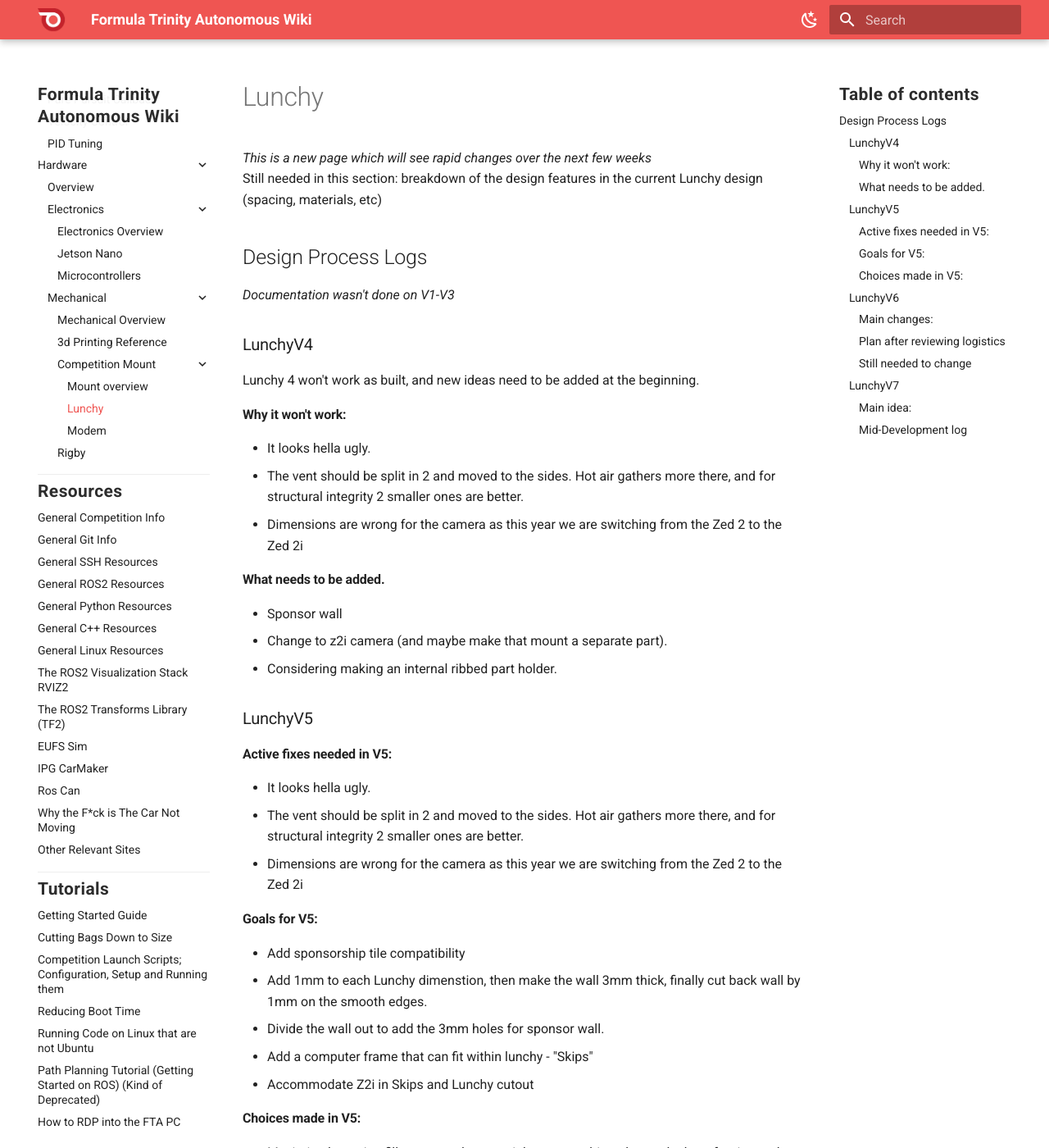
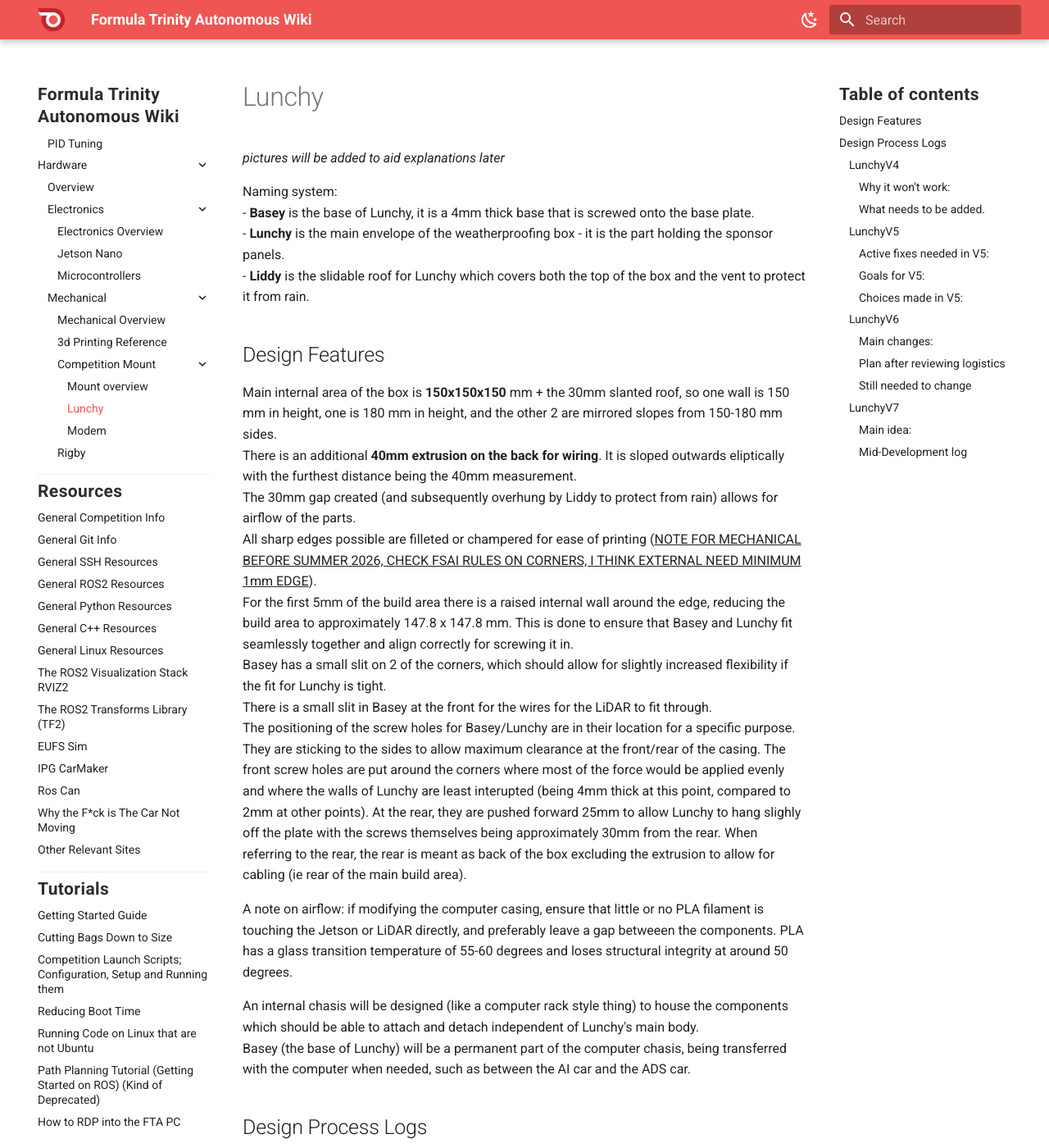
Before and after one commit to FT-Autonomous/ft_docs_2.0, an MkDocs documentation site: the page built from docs/departments/hardware/mechanical/mount/lunchy.md, in a window 1280 px wide and 1400 px high. Shown: the whole window at 82% size. Built offline with MkDocs 1.6.1 and Material for MkDocs 9.7.7, drawn with Linux system fonts in a browser that asks for light colours.

Commit message:
Hardware updates

```diff
--- a/docs/departments/hardware/mechanical/mount/lunchy.md
+++ b/docs/departments/hardware/mechanical/mount/lunchy.md
@@ -1,6 +1,26 @@
 # Lunchy
-*This is a new page which will see rapid changes over the next few weeks*
-Still needed in this section: breakdown of the design features in the current Lunchy design (spacing, materials, etc)
+*pictures will be added to aid explanations later*
+
+Naming system:
+- **Basey** is the base of Lunchy, it is a 4mm thick base that is screwed onto the base plate.
+- **Lunchy** is the main envelope of the weatherproofing box - it is the part holding the sponsor panels.
+- **Liddy** is the slidable roof for Lunchy which covers both the top of the box and the vent to protect it from rain.
+
+## Design Features
+Main internal area of the box is **150x150x150** mm + the 30mm slanted roof, so one wall is 150 mm in height, one is 180 mm in height, and the other 2 are mirrored slopes from 150-180 mm sides.
+There is an additional **40mm extrusion on the back for wiring**. It is sloped outwards eliptically with the furthest distance being the 40mm measurement.
+The 30mm gap created (and subsequently overhung by Liddy to protect from rain) allows for airflow of the parts.
+All sharp edges possible are filleted or champered for ease of printing (<u>NOTE FOR MECHANICAL BEFORE SUMMER 2026, CHECK FSAI RULES ON CORNERS, I THINK EXTERNAL NEED MINIMUM 1mm EDGE</u>).
+For the first 5mm of the build area there is a raised internal wall around the edge, reducing the build area to approximately 147.8 x 147.8 mm. This is done to ensure that Basey and Lunchy fit seamlessly together and align correctly for screwing it in.
+Basey has a small slit on 2 of the corners, which should allow for slightly increased flexibility if the fit for Lunchy is tight.
+There is a small slit in Basey at the front for the wires for the LiDAR to fit through.
+The positioning of the screw holes for Basey/Lunchy are in their location for a specific purpose. They are sticking to the sides to allow maximum clearance at the front/rear of the casing. The front screw holes are put around the corners where most of the force would be applied evenly and where the walls of Lunchy are least interupted (being 4mm thick at this point, compared to 2mm at other points). At the rear, they are pushed forward 25mm to allow Lunchy to hang slighly off the plate with the screws themselves being approximately 30mm from the rear. When referring to the rear, the rear is meant as back of the box excluding the extrusion to allow for cabling (ie rear of the main build area).
+
+A note on airflow: if modifying the computer casing, ensure that little or no PLA filament is touching the Jetson or LiDAR directly, and preferably leave a gap betweeen the components. PLA has a glass transition temperature of 55-60 degrees and loses structural integrity at around 50 degrees.
+
+An internal chasis will be designed (like a computer rack style thing) to house the components which should be able to attach and detach independent of Lunchy's main body.
+Basey (the base of Lunchy) will be a permanent part of the computer chasis, being transferred with the computer when needed, such as between the AI car and the ADS car.
+
 ## Design Process Logs
 *Documentation wasn't done on V1-V3*
 
```
Also changed, not shown: docs/departments/hardware/mechanical/mount/mount_overview.md (+5 -5 lines), docs/departments/hardware/mechanical/rigby.md (+1 -1 lines).
